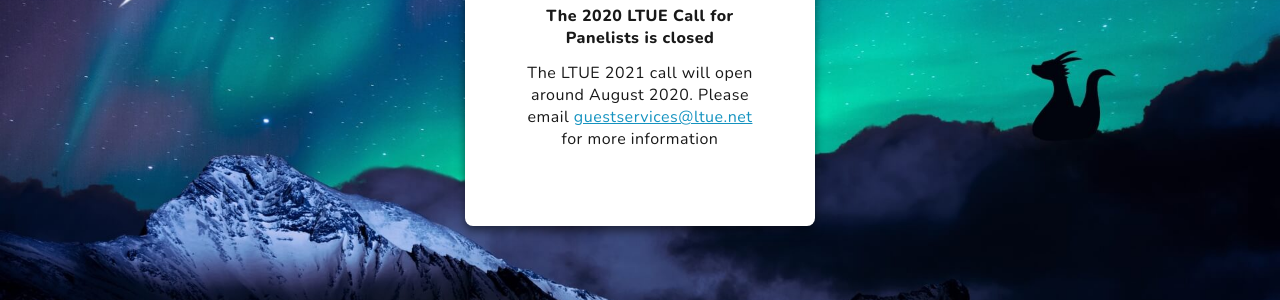
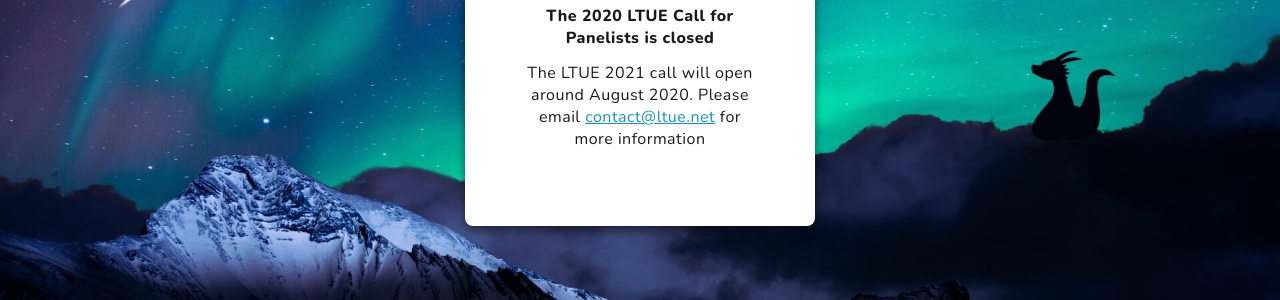
Before and after one commit to LTUE/call-for-panelists, a PHP site: page /index.php in a window 1280 px wide. Shown: the part 323-623 px from the top of the page. Run offline with PHP 8.4, Linux system fonts and the light colour scheme.

Commit message:
Correct contact email

```diff
--- a/closed.inc.php
+++ b/closed.inc.php
@@ -14,7 +14,7 @@
     <header>
         <img src="/img/LTUELogo.png" />
         <h1>The 2020 LTUE Call for Panelists is closed</h1>
-        <h2>The LTUE 2021 call will open around August 2020. Please email <a href="mailto:guestservices@ltue.net">guestservices@ltue.net</a> for more information</h2>
+        <h2>The LTUE 2021 call will open around August 2020. Please email <a href="mailto:contact@ltue.net">contact@ltue.net</a> for more information</h2>
     </header>
 </body>
 </html>
```
